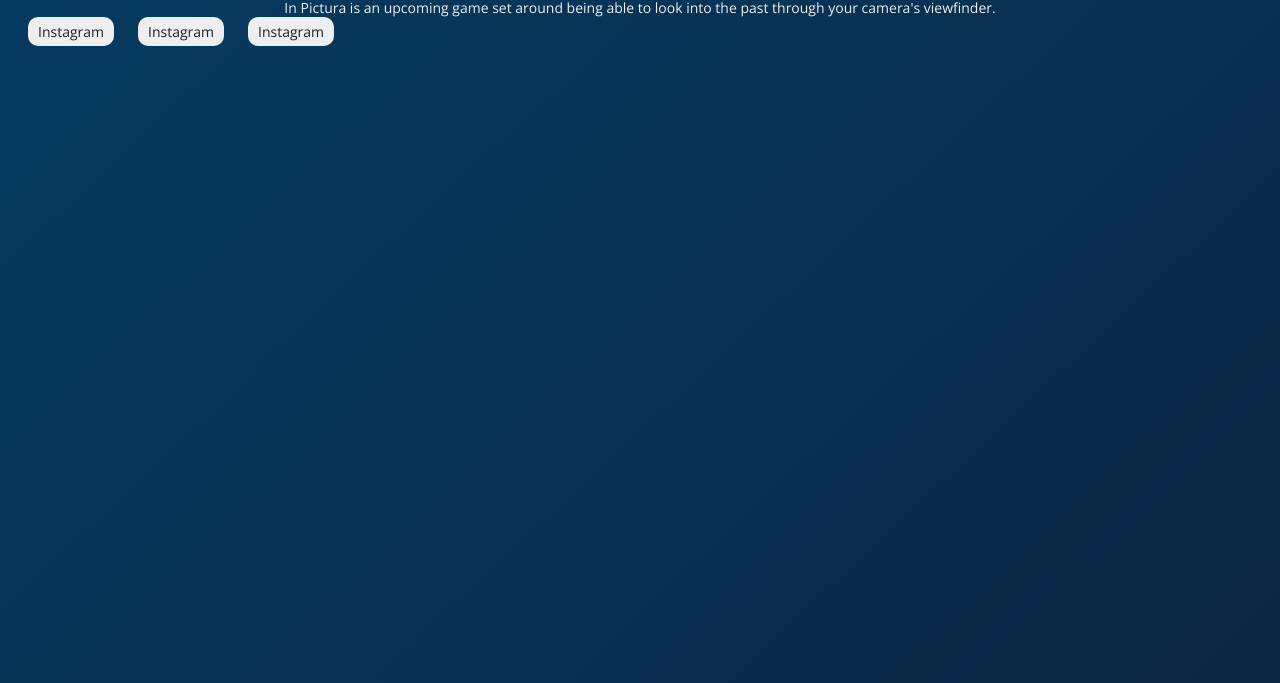
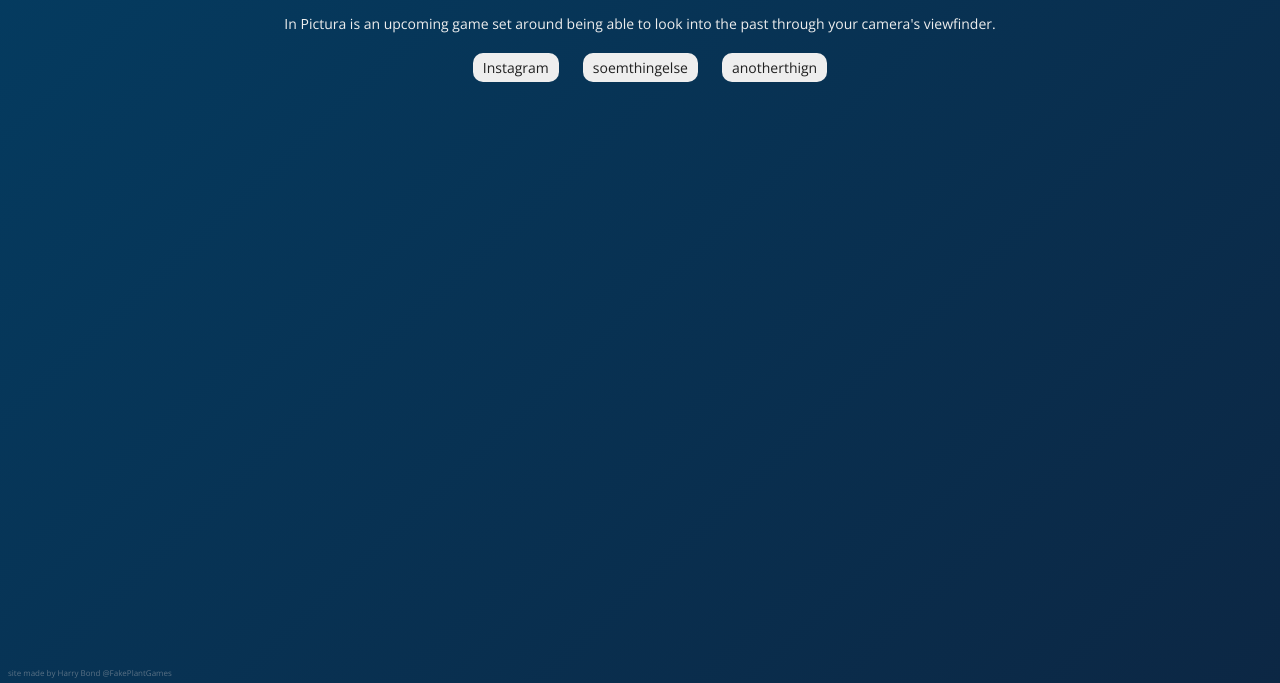
Before and after one commit to RedAuburn/InPictura-website, a plain HTML site: page index.html in a window 1280 px wide. Shown: the part 117-800 px from the top of the page. Drawn offline with nearby package versions, Linux system fonts and the light colour scheme.

Commit message:
wrapup for 20/02/20
added gradiated background, added buttons, added text, added credits (lol)

```diff
--- a/index.html
+++ b/index.html
@@ -23,26 +23,27 @@
 </div>
 
 <!--buttons-->
-<div1 align="center">
+<div align="center">
   <link rel="stylesheet" type="text/css" href="stylesheet.css">
   <button
   class="button1"
-  onclick="window.location.href = 'https://www.instagram.com/inpicturagame/';"
+  onclick="window.location.href = 'https://www.instagram.com/fakeplantgames/';"
   target="_blank">
     Instagram
   </button>
 
   <button
   class="button1"
-  onclick="window.location.href = 'https://www.instagram.com/inpicturagame/';"
+  onclick="window.location.href = 'https://www.instagram.com/fakeplantgames/';"
   target="_blank">
-    Instagram
+    soemthingelse
   </button>
 
   <button
   class="button1"
-  onclick="window.location.href = 'https://www.instagram.com/inpicturagame/';"
+  onclick="window.location.href = 'https://www.instagram.com/fakeplantgames/';"
   target="_blank">
-    Instagram
+    anotherthign
   </button>
-</div1>
+</div>
+<div2>site made by Harry Bond @FakePlantGames</div2>
--- a/stylesheet.css
+++ b/stylesheet.css
@@ -17,7 +17,7 @@ h1 /*title*/
   font-family: 'Josefin Sans', serif;
   font-style: italic;
   font-weight: 400;
-  font-size: 75px;
+  font-size: calc(45px + (105 - 45) * ((100vw - 300px) / (1600 - 300)));
   letter-spacing: 6px;
   color: #eeeeee;
   margin-top: 20px;
@@ -36,6 +36,7 @@ h1 /*title*/
   color: #202020;
   cursor: pointer;
   background-color: #EEEEEE;
+  margin-top: 20px;
 }
 
 .button1:hover
@@ -55,3 +56,11 @@ p1 /*text about game*/
   font-size: 14px;
   color: #eeeeee;
 }
+div2
+{
+  position: absolute;
+  bottom: 5px;
+  font-family: 'Open Sans';
+  font-size: 8px;
+  color: rgba(172, 175, 181,0.5);
+}
```
